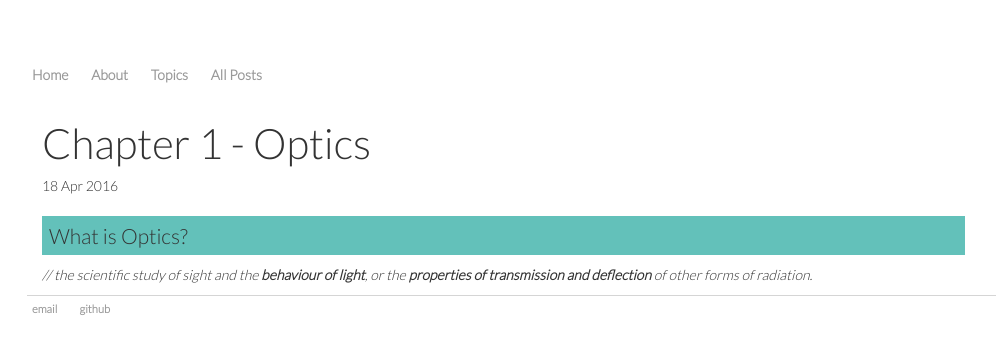
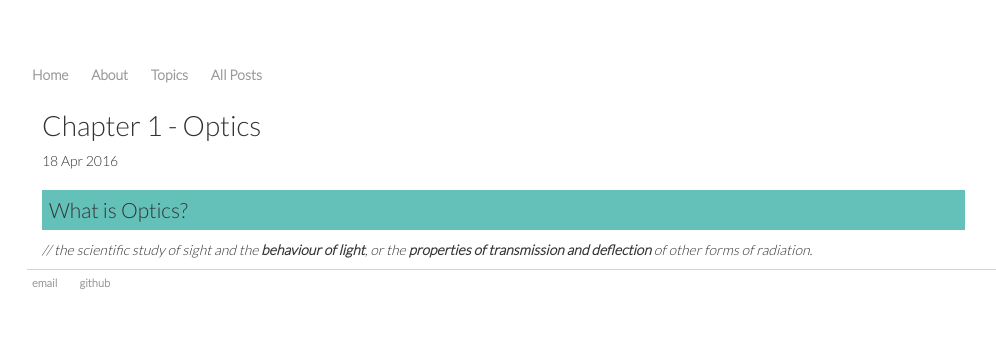
Before and after one commit to serriferous/initial.github.io, a Jekyll site: the page built from _posts/2016-04-18-chapter-1.md, in a window 1280 px wide. Shown: the top 354 px of the page, without its empty margins (33-1029 px from the left). Built offline with Jekyll 4.4.1, drawn with Linux system fonts in a browser that asks for light colours.

Commit message:
Update post.html

```diff
--- a/_layouts/post.html
+++ b/_layouts/post.html
@@ -1,7 +1,7 @@
 ---
 layout: default
 ---
-<h1>{{ page.title }}</h1>
+<h4>{{ page.title }}</h4>
 <p class="meta">{{ page.date | date_to_string }}</p>
 
 <div class="post">
```
